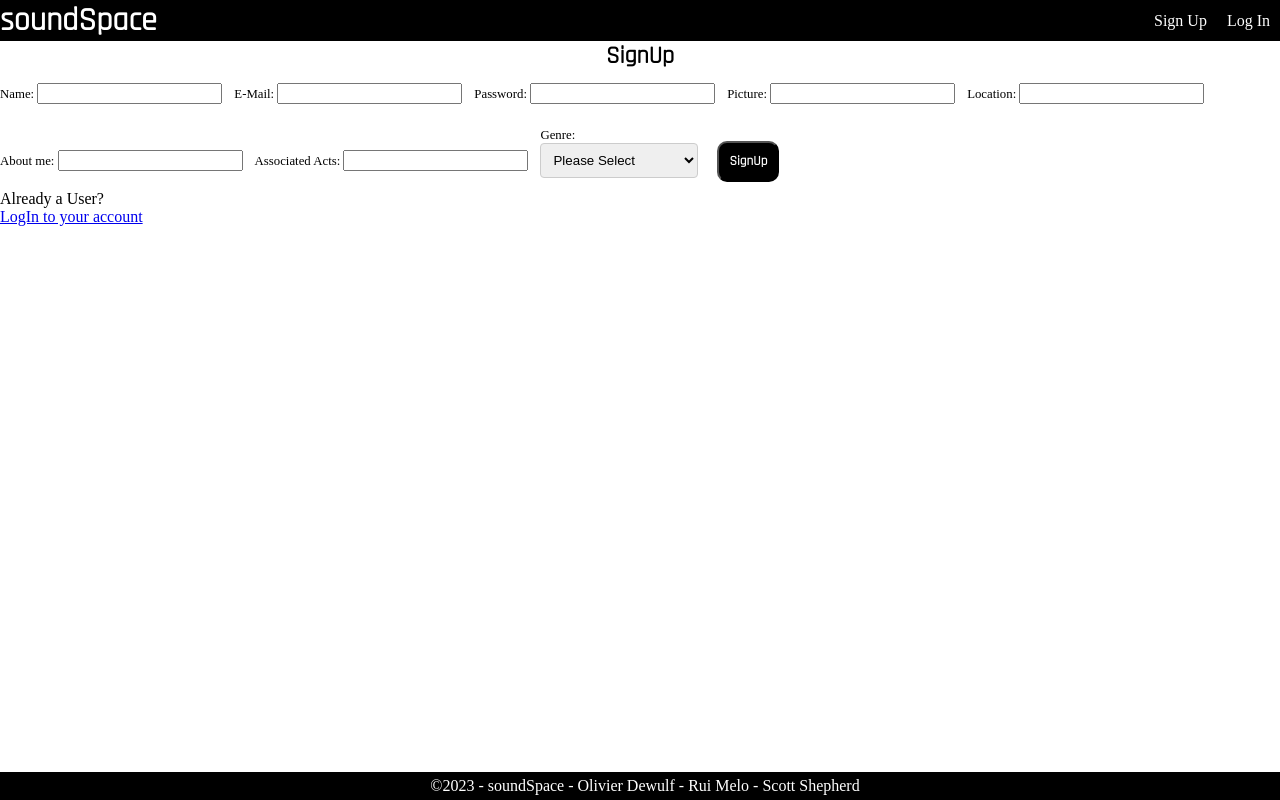
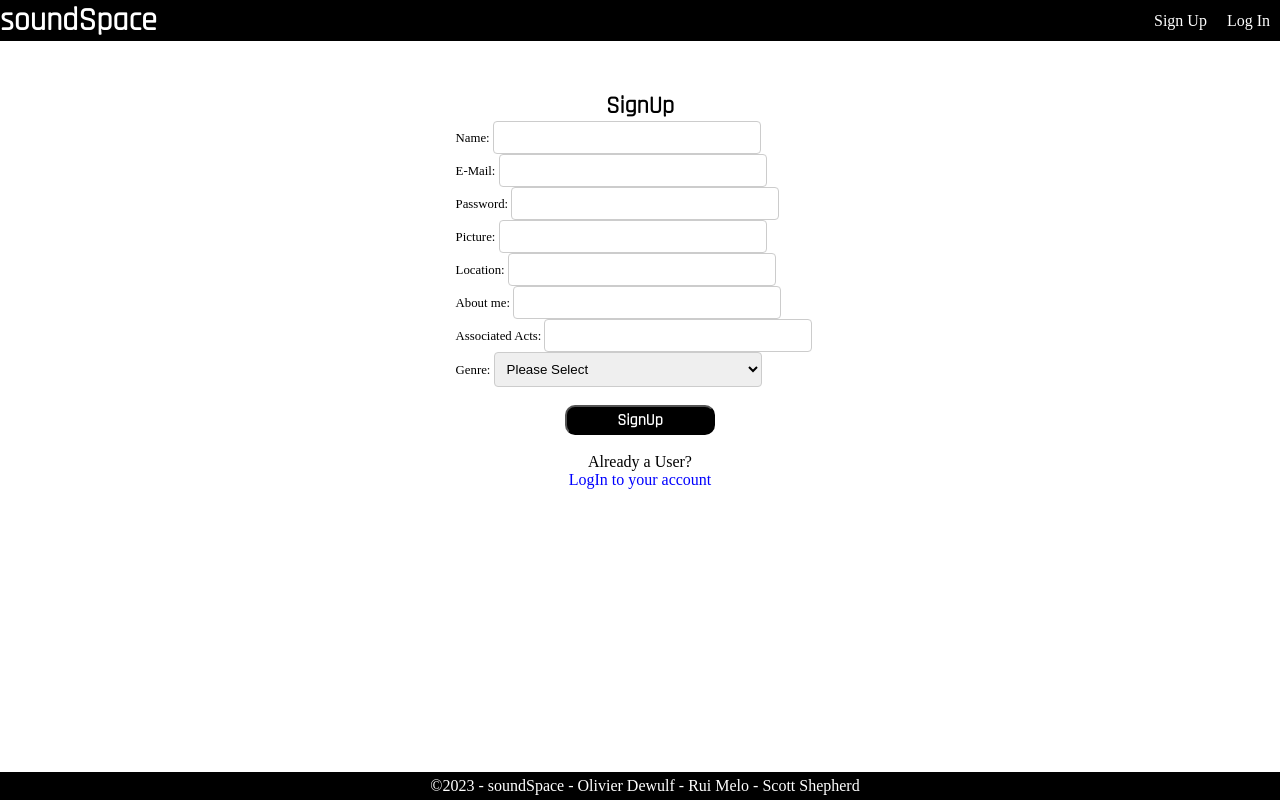
Before and after one commit to ScottShep86/soundSpaceFrontend, a React (Vite) app in the folder soundSpace/: page /signup in a window 1280 px wide. Built offline with nearby package versions, Linux system fonts and the light colour scheme.

Commit message:
starting CSS

```diff
--- a/soundSpace/src/components/Message.jsx
+++ b/soundSpace/src/components/Message.jsx
@@ -1,5 +1,6 @@
 import { useContext, useState } from "react";
 import { SessionContext } from "../contexts/SessionContext";
+import { useParams } from "react-router-dom";
 
 
 function Message() {
@@ -8,6 +9,8 @@ function Message() {
     const [errorMessage, setErrorMessage] = useState("");
 
     const { token } = useContext(SessionContext);
+
+    const jobId = useParams()
 
     const handleSubmit = async (event) => {
         event.preventDefault();
@@ -20,7 +23,7 @@ function Message() {
               "Authorization": `Bearer ${token}`,
             },
             body: JSON.stringify({
-              comment,
+              comment, jobId
             }),
           }
         );
--- a/soundSpace/src/index.css
+++ b/soundSpace/src/index.css
@@ -121,6 +121,13 @@ h1 {
   width: 100vw;
 }
 
+.pageView {
+  margin: 50px 50px 0 50px;
+  display:flex;
+  flex-direction: column;
+  align-items: center;
+}
+
 .linkImg {
   width: 300px;
 }
@@ -159,12 +166,13 @@ h1 {
 .formBtn {
   font-family: 'Rajdhani', sans-serif;
   font-weight: 600;
+  font-size: 1rem;
   text-decoration: none;
   background-color: black;
   color: white;
   border-radius: 10px;
-  padding: 10px;
-  margin: 7px;
+  height: 30px;
+  width: 150px
 }
 
 .footer {
@@ -254,8 +262,16 @@ label {
   padding: 70px;
 }
 
-input[type=text], select, textarea {
-  width: 100%;
+input, textarea {
+  width: 250px;
+  padding: 8px;
+  border: 1px solid #ccc;
+  border-radius: 4px;
+  resize: vertical;
+}
+
+select {
+  width: 268px;
   padding: 8px;
   border: 1px solid #ccc;
   border-radius: 4px;
@@ -264,39 +280,113 @@ input[type=text], select, textarea {
 
 label {
   padding: 12px 12px 12px 0;
-  display: inline-block;
+
 }
 
-.col-25 {
-  float: left;
-  width: 40%;
-  margin-top: 6px;
+form {
+  display: flex;
+  flex-direction: column;
 }
 
-.col-75 {
-  float: left;
-  width: 60%;
-  margin-top: 14px;
+.inputField {
+
 }
 
-.row::after {
-  content: "";
-  display: table;
-  clear: both;
+.authSection {
+  display: flex;
+  flex-direction: column;
+  align-items: center;
+}
+.authLink {
+  padding: 0 10px;
+  text-decoration: none;
+  color: blue;
+}
+.profileView {
+  margin: 30px 30px 0 30px;
+  display:flex;
+  flex-direction: column;
+  align-items: center;
 }
 
-.tab-content {
-  height: 0;
-  overflow: hidden;
-  transition: height 0.3s ease;
+.profileName {
+  display: flex;
+  flex-direction: row;
+  justify-content: flex-start;
 }
 
-.tab-content.open {
-  height: 300px;
-  position: absolute;
-  background-color:rgb(225, 225, 221);
-  border: solid 1px black;
-  padding: 6px;
+.profileImg {
+  height: 150px;
+  border-radius: 200px;
+}
+
+.imgInfoCard {
+  height:fit-content;
+  padding: 10px 0;
+  display:flex;
+  flex-direction: row;
+}
+
+.profileInfo {
+  display: flex;
+  flex-direction: column;
+  justify-content: flex-start;
+
+}
+
+.bio {
+  height:fit-content;
+  padding: 10px 0;
+}
+
+.profileBtn {
+  font-family: 'Rajdhani', sans-serif;
+  font-weight: 600;
+  font-size: 1rem;
+  text-decoration: none;
+  background-color: black;
+  color: white;
+  border-radius: 10px;
+  height: 30px;
+  width: 150px;
+  display: flex;
+  text-align: center;
+  justify-content: center;
+  align-items: center;
+}
+
+.editBtn {
+  font-family: 'Rajdhani', sans-serif;
+  font-weight: 600;
+  font-size: 1rem;
+  text-decoration: none;
+  background-color: black;
+  color: white;
+  border-radius: 10px;
+  display: flex;
+  text-align: center;
+  justify-content: center;
+  align-items: center;
+  width:60px;
+  height: 23px;
+}
+
+.deleteBtn {
+  font-family: 'Rajdhani', sans-serif;
+  font-weight: 600;
+  font-size: 1rem;
+  text-decoration: none;
+  background-color: #8B0000;
+  color: white;
+  border-radius: 10px;
+}
+
+.jobBtns {
+  gap: 10px;
+  display: flex;
+  flex-direction: row;
+  justify-content: flex-start;
+  align-items: baseline;
 }
 
 .allJobs {
--- a/soundSpace/src/pages/LogIn.jsx
+++ b/soundSpace/src/pages/LogIn.jsx
@@ -35,17 +35,27 @@ function LogIn() {
   };
 
   return (
-    <div>
+    <div className="page">
       <Navbar />
+      <div className="pageView">
       <h2>LogIn</h2>
       <form onSubmit={handleSubmit}>
+      <div className="inputField">
         <label>E-Mail Address: <input name="email" type='email' required value={email} onChange={event => setEmail(event.target.value)}/></label>
+        </div>
+        <div>
         <label>Password: <input name="password" type='password' required value={password} onChange={event => setPassword(event.target.value)}/></label>
-        {errorMessage && <p className='errorMessage'>{errorMessage}</p>}
+        </div>
+        <div className="authSection">
+        <br></br>
         <button className='formBtn' type='submit'>LogIn</button>
+        <br></br>
+      <p>Not a User?</p>
+      <Link className="authLink" to={'/signup'}>Sign Up as a Producer</Link>
+      {errorMessage && <p className='errorMessage'>{errorMessage}</p>}
+      </div>
       </form>
-      <p>Not a User?</p>
-      <Link to={'/signup'}>Sign Up as a Producer</Link>
+      </div>
       <Footer />
     </div>
   );
--- a/soundSpace/src/pages/Profile.jsx
+++ b/soundSpace/src/pages/Profile.jsx
@@ -4,8 +4,8 @@ import Navbar from "../components/Navbar";
 import { useEffect, useState } from "react";
 import axios from "axios";
 import { Link } from "react-router-dom";
-/* import CircularProgress from "@mui/material/CircularProgress";
-import { SessionContext } from "../contexts/SessionContext"; */
+import ProfilePic from "../assets/images/alexey-ruban-73o_FzZ5x-w-unsplash.png"
+/* import CircularProgress from "@mui/material/CircularProgress"; */
 
 function Profile() {
   /* const {isLoading} = useContext(SessionContext) */
@@ -101,17 +101,27 @@ const handleDelete = async (jobId) => {
   return (
     <div>
       <Navbar />
-      Profile this can be deleted later
+      <div className="profileView">
+      <div className="profileCard">
+        <h1 className="profileName">{userProducer.name}</h1>
+        <div className="imgInfoCard">
+        <img className="profileImg" src={ProfilePic} alt="profile picture" />
+        <div className="profileInfo">
+        <p>CITY: {userProducer.location}</p>
+        <br></br>
+        <p>GENRE: {userProducer.genre}</p>
+        <br></br>
+        <p>ASSOCIATED ACTS: {userProducer.associatedActs}</p>
+        </div>
+        </div>
+        <div className="bio">
+        <p>ABOUT ME: {userProducer.aboutMe}</p>
+        </div>
+      </div>
       <div>
-        <h3>{userProducer.name}</h3>
-        <img src={userProducer.picture} alt="profile picture" />
-        <p>City: {userProducer.location}</p>
-        <p>Associated Acts: {userProducer.associatedActs}</p>
-        <p>Bio: {userProducer.aboutMe}</p>
-        <p>{userProducer.favoriteProducers}</p>
-        <p>Genre: {userProducer.genre}</p>
+      <br></br>
+      <Link className="profileBtn" to="/jobs/create">Create a Job</Link>
       </div>
-      <Link to="/jobs/create">Create a Job</Link>
       <div>
         <h3>My {userJobs.length} posted Jobs</h3>
         <div className="allJobs">
@@ -120,12 +130,15 @@ const handleDelete = async (jobId) => {
             <Link to={`/jobs/${job._id}`} key={job._id}>
               <h3>{job.title}</h3>
               <p>{job.description}</p>
-              <Link to={{pathname: `/profile/${job._id}/edit` }}>Edit Job</Link>
-              <button onClick={() => handleDelete(job._id)}>Delete Job</button>
+              <div className="jobBtns">
+              <Link className="editBtn" to={{pathname: `/profile/${job._id}/edit` }}>Edit Job</Link>
+              <button className="deleteBtn" onClick={() => handleDelete(job._id)}>Delete Job</button>
+              </div>
             </Link>
           );
         })}
         </div>
+      </div>
       </div>
       <Footer />
     </div>
--- a/soundSpace/src/pages/SignUpP.jsx
+++ b/soundSpace/src/pages/SignUpP.jsx
@@ -50,16 +50,32 @@ function SignUpP() {
   return (
     <div className="page">
       <Navbar />
+      <div className="pageView">
       <h2>SignUp</h2>
 
       <form onSubmit={handleSubmit}>
-        <label>Name: <input type="name" required value={name} onChange={event => setName(event.target.value)}/></label>
+        <div className="inputField">
+        <label >Name: <input type="name" required value={name} onChange={event => setName(event.target.value)}/></label>
+        </div>
+        <div className="inputField">
         <label>E-Mail: <input type="email" required value={email} onChange={event => setEmail(event.target.value)}/></label>
+        </div>
+        <div className="inputField">
         <label>Password: <input type="password" required value={password} onChange={event => setPassword(event.target.value)}/></label>
+        </div>
+        <div className="inputField">
         <label>Picture: <input type="picture" value={picture} onChange={event => setPicture(event.target.value)}/></label>
+        </div>
+        <div className="inputField">
         <label>Location: <input type="location" value={location} onChange={event => setLocation(event.target.value)}/></label>
+        </div>
+        <div className="inputField">
         <label>About me: <input type="aboutMe" value={aboutMe} onChange={event => setAboutMe(event.target.value)}/></label>
+        </div>
+        <div className="inputField">
         <label>Associated Acts: <input type="associatedActs" value={associatedActs} onChange={event => setAssociatedActs(event.target.value)}/></label>
+        </div>
+        <div className="inputField">
         <label>Genre: <select type="genre" value={genre} onChange={event => setGenre(event.target.value)}>
         <option>Please Select</option>
         <option>Rock</option>
@@ -75,11 +91,17 @@ function SignUpP() {
         <option>Metal</option>
         </select>
         </label>
+        </div>
+        <div className="authSection">
+        <br></br>
+        <button className='formBtn' type="submit">SignUp</button>
+        <br></br>
+        <p>Already a User?</p>
+        <Link className="authLink" to={"/login"}>LogIn to your account</Link>
         {errorMessage && <p className='errorMessage'>{errorMessage}</p>}
-        <button className='formBtn' type="submit">SignUp</button>
-        <p>Already a User?</p>
-        <Link to={"/login"}>LogIn to your account</Link>
+        </div>
       </form>
+      </div>
       <Footer />
     </div>
   );
```
Also changed, not shown: soundSpace/src/assets/images/alexey-ruban-73o_FzZ5x-w-unsplash.png (added).
